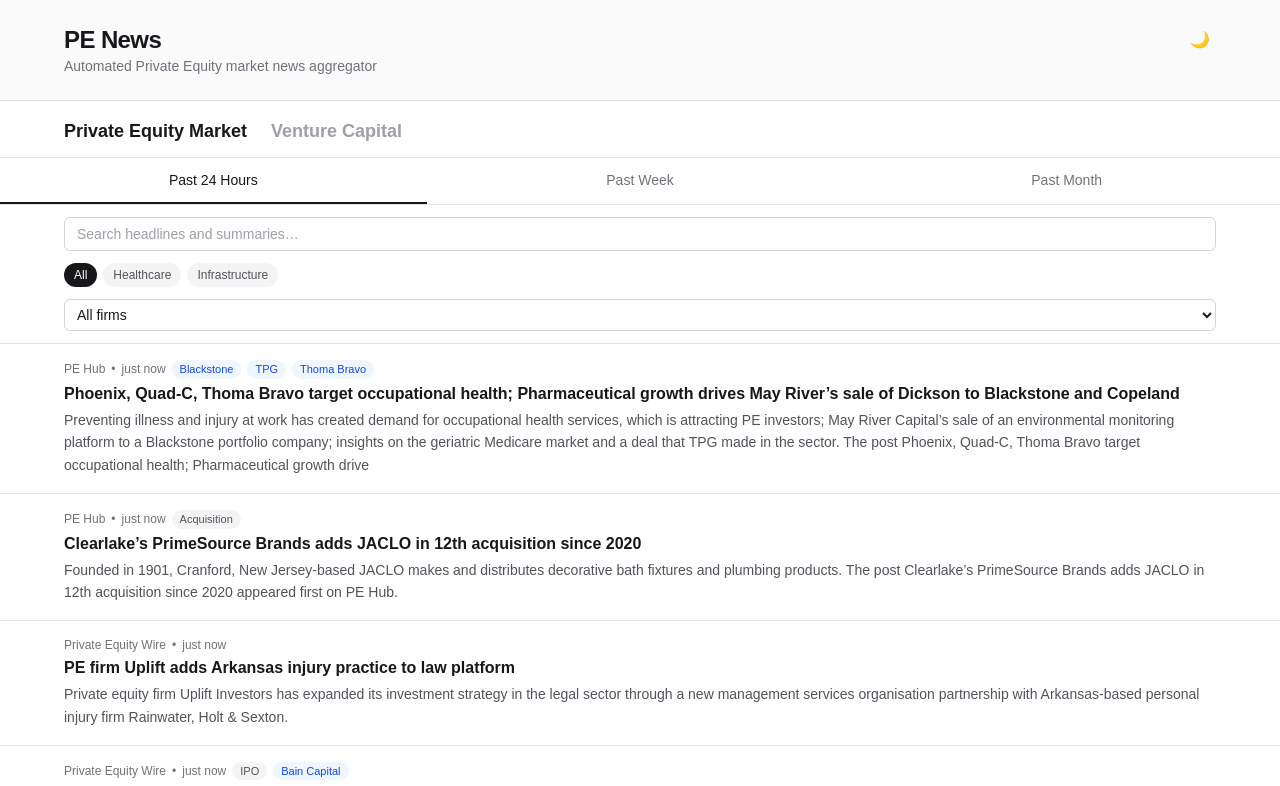
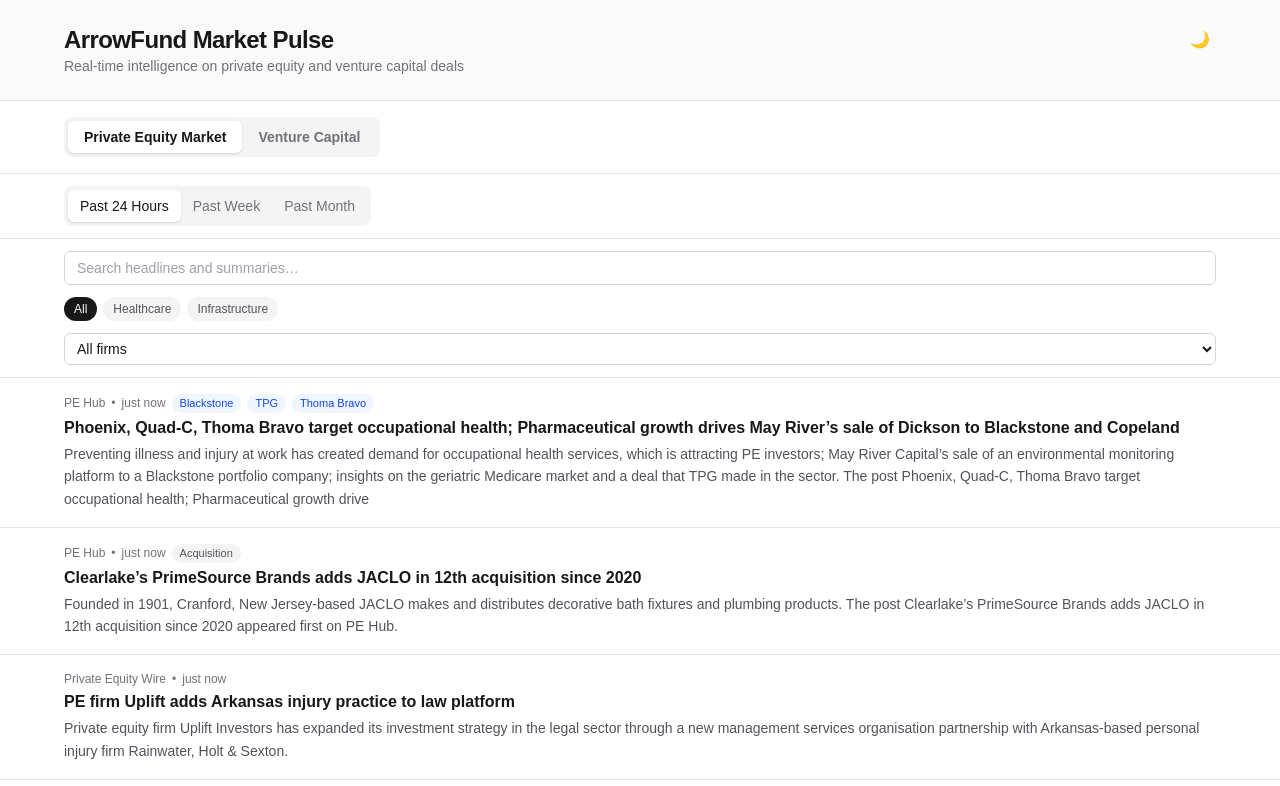
Before and after one commit to adiag321/Private-Equity-Market-News-Aggregator, a Next.js app: page / in a window 1280 px wide. Shown: the top 786 px of the page. Built offline with nearby package versions, Linux system fonts and the light colour scheme.

Commit message:
Rebrand to ArrowFund Market Pulse; box market/time toggles as segmented controls

```diff
--- a/src/app/layout.tsx
+++ b/src/app/layout.tsx
@@ -14,8 +14,8 @@
 });
 
 export const metadata: Metadata = {
-  title: "PE News — Private Equity Market News Aggregator",
-  description: "Automated Private Equity market news, updated three times a day.",
+  title: "ArrowFund Market Pulse",
+  description: "Real-time intelligence on private equity and venture capital deals, updated three times a day.",
 };
 
 export default function RootLayout({ children }: LayoutProps<"/">) {
--- a/src/app/page.tsx
+++ b/src/app/page.tsx
@@ -13,10 +13,10 @@
         <div className="flex items-start justify-between px-6 py-6 sm:px-10 lg:px-16">
           <div>
             <h1 className="text-2xl font-bold tracking-tight text-zinc-900 dark:text-zinc-50">
-              PE News
+              ArrowFund Market Pulse
             </h1>
             <p className="text-sm text-zinc-500 dark:text-zinc-400">
-              Automated Private Equity market news aggregator
+              Real-time intelligence on private equity and venture capital deals
             </p>
           </div>
           <ThemeToggle />
--- a/src/components/NewsFeed.tsx
+++ b/src/components/NewsFeed.tsx
@@ -64,7 +64,8 @@
 
   return (
     <div className="flex w-full flex-col">
-      <div className="flex border-b border-zinc-200 px-6 pt-4 sm:px-10 lg:px-16 dark:border-zinc-800">
+      <div className="border-b border-zinc-200 px-6 pt-4 pb-4 sm:px-10 lg:px-16 dark:border-zinc-800">
+        <div className="inline-flex rounded-lg bg-zinc-100 p-1 dark:bg-zinc-900">
           {MARKETS.map((market) => (
             <button
               key={market}
@@ -73,31 +74,34 @@
                 setActiveSector(ALL_SECTORS);
                 setActiveFirm("");
               }}
-            className={`mr-6 pb-3 text-lg font-bold transition-colors ${
+              className={`rounded-md px-4 py-1.5 text-sm font-semibold transition-colors ${
                 activeMarket === market
-                ? "text-zinc-900 dark:text-zinc-50"
-                : "text-zinc-400 hover:text-zinc-600 dark:text-zinc-600 dark:hover:text-zinc-400"
+                  ? "bg-white text-zinc-900 shadow-sm dark:bg-zinc-700 dark:text-zinc-50"
+                  : "text-zinc-500 hover:text-zinc-800 dark:text-zinc-400 dark:hover:text-zinc-200"
               }`}
             >
               {MARKET_LABELS[market]}
             </button>
           ))}
         </div>
+      </div>
 
-      <nav className="sticky top-0 z-10 flex border-b border-zinc-200 bg-white/90 backdrop-blur dark:border-zinc-800 dark:bg-black/90">
+      <nav className="sticky top-0 z-10 border-b border-zinc-200 bg-white/90 px-6 py-3 backdrop-blur sm:px-10 lg:px-16 dark:border-zinc-800 dark:bg-black/90">
+        <div className="inline-flex rounded-lg bg-zinc-100 p-1 dark:bg-zinc-900">
           {TIME_TABS.map((tab) => (
             <button
               key={tab.id}
               onClick={() => setActiveTab(tab.id)}
-            className={`flex-1 px-6 sm:px-10 lg:px-16 py-3 text-sm font-medium transition-colors ${
+              className={`rounded-md px-3 py-1.5 text-sm font-medium transition-colors ${
                 activeTab === tab.id
-                ? "border-b-2 border-zinc-900 text-zinc-900 dark:border-zinc-50 dark:text-zinc-50"
-                : "border-b-2 border-transparent text-zinc-500 hover:text-zinc-800 dark:text-zinc-400 dark:hover:text-zinc-200"
+                  ? "bg-white text-zinc-900 shadow-sm dark:bg-zinc-700 dark:text-zinc-50"
+                  : "text-zinc-500 hover:text-zinc-800 dark:text-zinc-400 dark:hover:text-zinc-200"
               }`}
             >
               {tab.label}
             </button>
           ))}
+        </div>
       </nav>
 
       <div className="flex flex-col gap-3 border-b border-zinc-200 px-6 sm:px-10 lg:px-16 py-3 dark:border-zinc-800">
```
Lines whose indentation alone changed are shown as unchanged.
